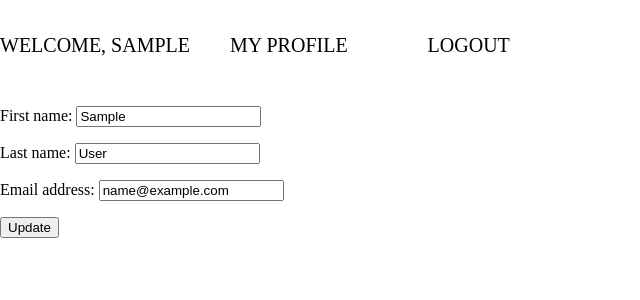
After one commit to karabas94/advance_homework_8, a Django app: page /accounts/update_profile/ in a window 1280 px wide. The commit adds this page. Shown: the top 300 px of the page, without its empty margins (0-640 px from the left). Run offline with Django 4.2, Linux system fonts and the light colour scheme; the visitor is signed in with stand-in values (Sample User, id 1).

Commit message:
-create profile, update profile

```diff
--- a/blog/views.py
+++ b/blog/views.py
@@ -1,10 +1,14 @@
 from django.urls import reverse_lazy
 from django.views import generic
-from django.contrib.auth import authenticate, login, logout
+from django.contrib.auth import authenticate, login, logout, get_user_model
 from .forms import RegisterForm
 from django.shortcuts import render, redirect
 from django.contrib import messages
 from django.contrib.auth.forms import AuthenticationForm
+from django.contrib.messages.views import SuccessMessageMixin
+from django.contrib.auth.mixins import LoginRequiredMixin
+
+User = get_user_model()
 
 
 def index(request):
@@ -46,3 +50,24 @@ def logout_request(request):
     logout(request)
     messages.info(request, "You have successfully logged out.")
     return redirect("blog:index")
+
+
+class UpdateProfile(LoginRequiredMixin, SuccessMessageMixin, generic.UpdateView):
+    model = User
+    fields = ['first_name', 'last_name', 'email']
+    template_name = 'registration/update_profile.html'
+    success_url = reverse_lazy('blog:index')
+    success_message = 'Profile updated'
+
+    def get_object(self, queryset=None):
+        user = self.request.user
+        return user
+
+
+class UserProfile(LoginRequiredMixin, generic.DetailView):
+    model = User
+    template_name = 'registration/profile.html'
+
+    def get_object(self, queryset=None):
+        user = self.request.user
+        return user
--- a/core/urls.py
+++ b/core/urls.py
@@ -16,12 +16,14 @@ Including another URLconf
 """
 from django.contrib import admin
 from django.urls import include, path
-from blog.views import RegisterFormView, login_request, logout_request
+from blog.views import RegisterFormView, login_request, logout_request, UpdateProfile, UserProfile
 
 urlpatterns = [
     path('admin/', admin.site.urls),
     path('blog/', include('blog.urls')),
     path('accounts/register/', RegisterFormView.as_view(), name='register'),
     path('accounts/login/', login_request, name='login'),
+    path('accounts/update_profile/', UpdateProfile.as_view(), name='update_profile'),
+    path('accounts/', UserProfile.as_view(), name='profile'),
     path('logout', logout_request, name="logout"),
 ]
--- a/templates/base.html
+++ b/templates/base.html
@@ -14,6 +14,7 @@
                 <ul class="nav-list">
                 {% if user.is_authenticated %}
                     <li>Welcome, {{ user.get_username }}</li>
+                    <li class="nav-item"><a href="{% url 'profile' %}">My profile</a></li>
                     <li class="nav-item"><a href="{% url 'logout' %}?next={{ request.path }}">Logout</a></li>
                 {% else %}
                     <li class="nav-item"><a href="{% url 'login' %}?next={{ request.path }}">Login</a></li>
--- /dev/null
+++ b/templates/registration/update_profile.html
@@ -0,0 +1,10 @@
+{% extends 'base.html' %}
+
+{% block content %}
+
+    <form method="POST">
+        {% csrf_token %}
+        {{ form.as_p }}
+        <button type="submit">Update</button>
+    </form>
+{% endblock %}
```
Also changed, not shown: templates/registration/profile.html (added, +9 -0 lines).
